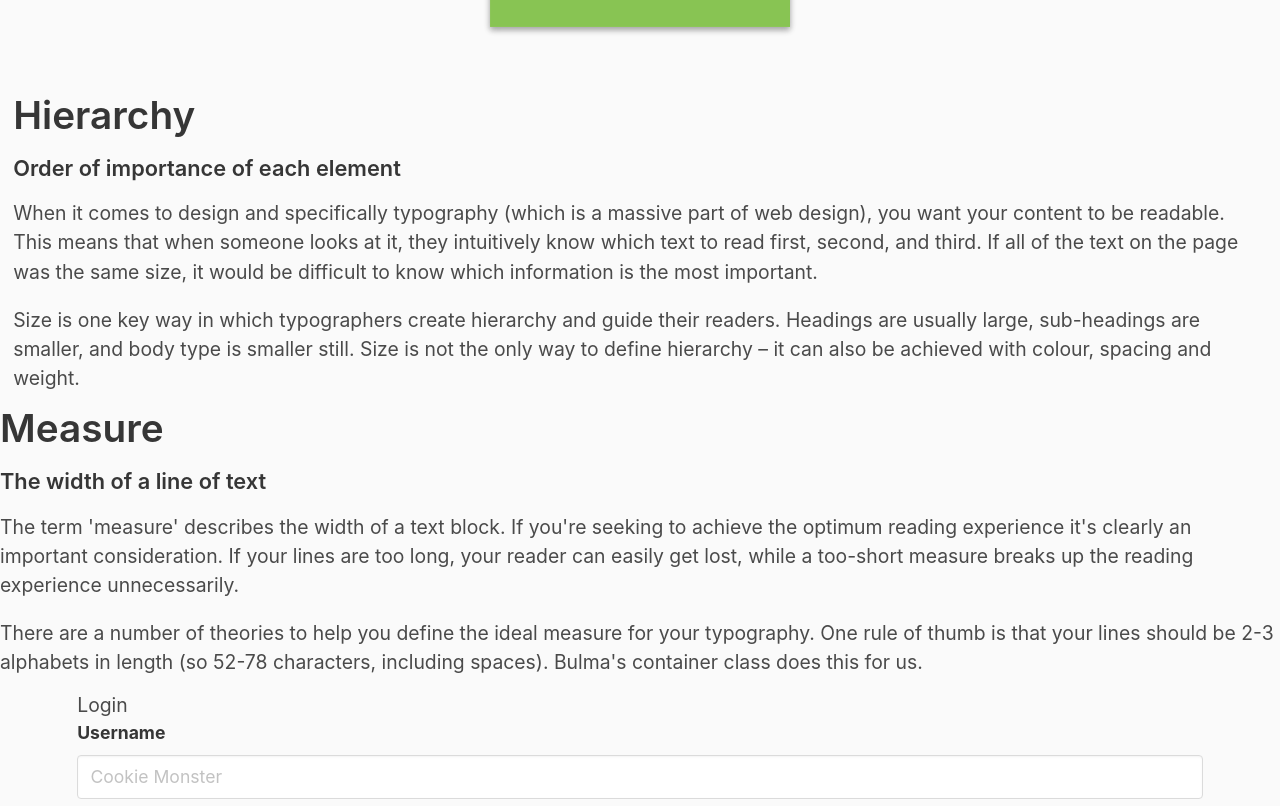
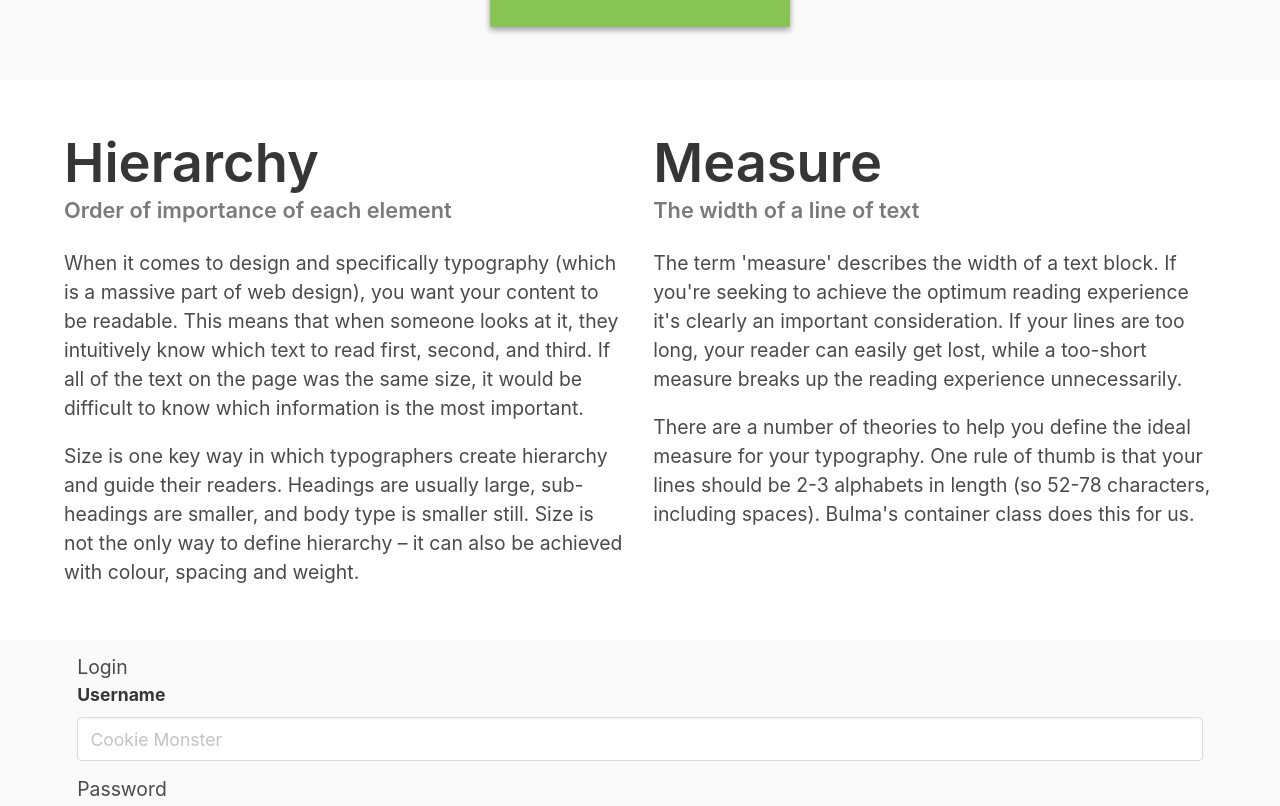
Before and after one commit to jdmar3-comp426/a02-Aubriebarnhart, a website: page index.html in a window 1280 px wide. Shown: the part 3215-4021 px from the top of the page. Drawn offline with nearby package versions, Linux system fonts and the light colour scheme; a web font is replaced by a local one.

Commit message:
editing below flavour section but above the login

```diff
--- a/index.html
+++ b/index.html
@@ -115,13 +115,13 @@
         </div>
     </div>
 </section>
-<section class="">
-    <div class="">
+<section class="section has-background-white">
+    <div class="container">
         <div class="content">
-            <div class="">
+            <div class="columns">
                 <div class="column">
-                    <h1 class="">Hierarchy</h1>
-                    <h5 class="">Order of importance of each element</h5>
+                    <h1 class="title">Hierarchy</h1>
+                    <h5 class="subtitle has-text-grey">Order of importance of each element</h5>
                     <p>
 		    	When it comes to design and specifically typography (which is a massive part of web design), you want your content to be readable.
 			This means that when someone looks at it, they intuitively know which text to read first, second, and third.
@@ -133,9 +133,9 @@
                         Size is not the only way to define hierarchy – it can also be achieved with colour, spacing and weight.
 		    </p>
                 </div>
-                <div class="">
-                    <h1 class="">Measure</h1>
-                    <h5 class="">The width of a line of text</h5>
+                <div class="column">
+                    <h1 class="title">Measure</h1>
+                    <h5 class="subtitle has-text-grey">The width of a line of text</h5>
                     <p>
 		    	The term 'measure' describes the width of a text block.
 		    	If you're seeking to achieve the optimum reading experience it's clearly an important consideration.
```
